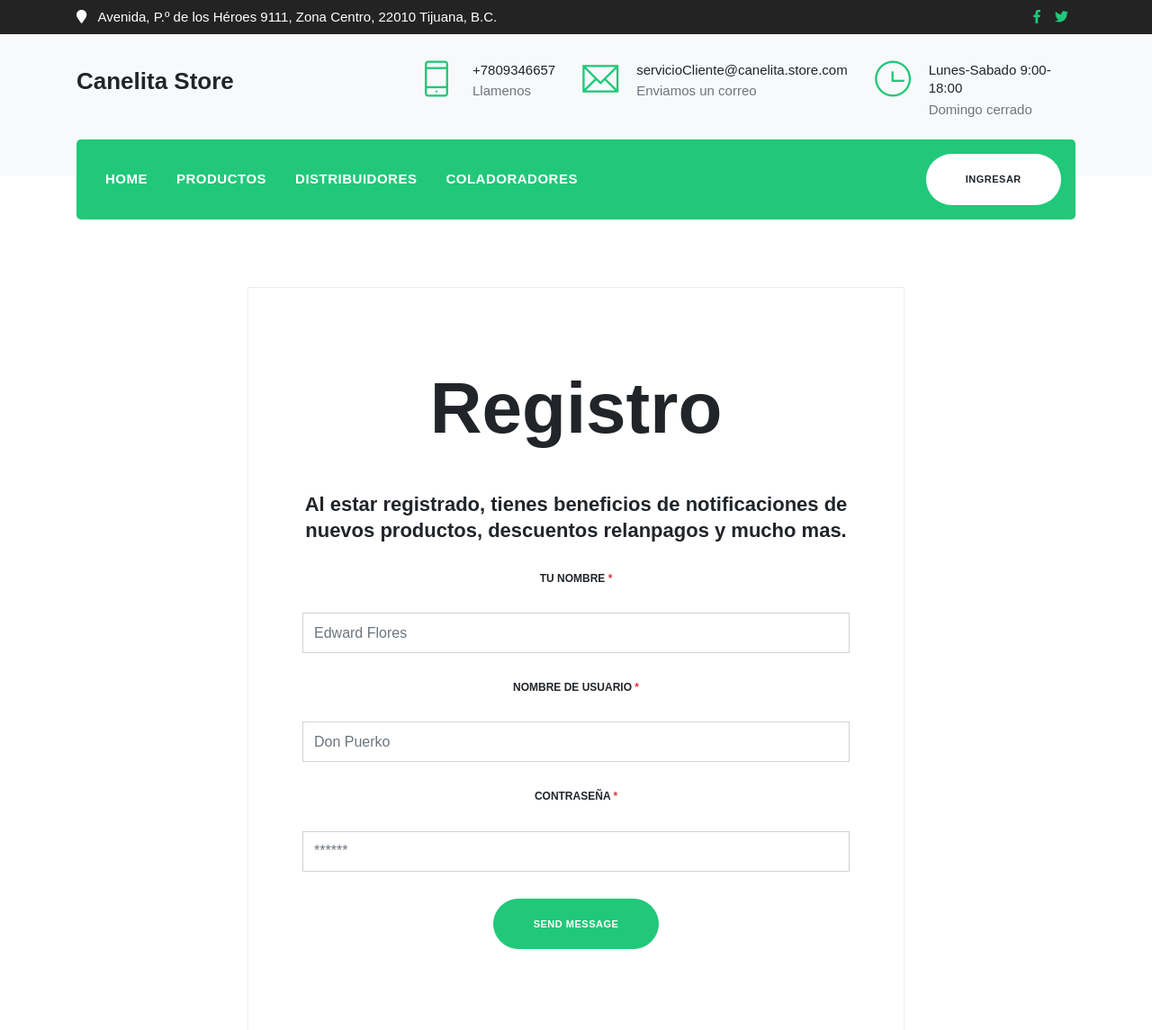
After one commit to EdwardCraft/canelita_store, a Django app: page /registro/ in a window 1280 px wide. The commit adds this page. Shown: the top 1145 px of the page at 90% size. Run offline with Django 3.2, Linux system fonts and the light colour scheme; some libraries are stand-ins or nearby versions; some web fonts are replaced.

Commit message:
app de usuarios

```diff
--- a/canelita_store/urls.py
+++ b/canelita_store/urls.py
@@ -8,7 +8,7 @@ from django.contrib import admin
 from django.conf import settings
 from django.conf.urls.static import static
 import tiendaCanelita.views as views
-
+import usuarioCanelita.views as user_views
 
 #urlpatterns = [
  #   path('admin/', admin.site.urls),
@@ -23,6 +23,9 @@ urlpatterns = [
     url(r'^productos/$', views.vista_prodctos, name='productos'),
     url(r'^distribuidores/$', views.vista_distribuidores, name='distribuidores'),
     url(r'^colaboradores/$', views.vista_colaboradores, name='colaboradores'),
+    url(r'^registro/$', user_views.vista_reigstro, name='registro'),
+    url(r'^sesionExitoso/$', user_views.vista_registroExitoso, name='registroExitoso'),
+    url(r'^sesion/$', user_views.vista_sesion, name='sesion'),
 
 ] + static(settings.MEDIA_URL, document_root=settings.MEDIA_ROOT)
 
--- a/templates/base.html
+++ b/templates/base.html
@@ -134,7 +134,7 @@
                         </li>
                     </ul>
                     <ul class="ml-lg-auto list-unstyled m-0">
-                        <li><a href="#" class="btn btn-white btn-circled">Ingresar</a></li>
+                        <li><a href={% url 'sesion' %} class="btn btn-white btn-circled">Ingresar</a></li>
                     </ul>
                 </div> <!-- / .navbar-collapse -->
             </nav>
--- a/templates/home.html
+++ b/templates/home.html
@@ -3,8 +3,7 @@
 {% block title %}Home{% endblock %}
 
 {% block content %}
-    <!-- HERO
-    ================================================== -->
+
     <section class="banner-area py-7">
         <!-- Content -->
         <div class="container">
--- /dev/null
+++ b/templates/registro.html
@@ -0,0 +1,59 @@
+{% extends "./base.html" %}
+{% load static %}
+{% block title %}Home{% endblock %}
+
+{% block content %}
+<section class="section" id="pricing">
+        <!-- Content -->
+        <div class="container">
+            <div class="row justify-content-center">
+                <div class="col-md-8 col-sm-6 col-md-6 text-center">
+                    <div class="pricing-box">
+                        <div class="price-block">
+                             <h2>Registro</h2>
+                        </div>
+                         <div class="price-block">
+                             <h3>
+                            Al estar registrado, tienes beneficios de notificaciones de nuevos productos,
+                            descuentos relanpagos y  mucho mas.
+                            </h3>
+                        </div>
+                        <form action="" method="POST"> {% csrf_token %}
+                            <div class="price-block">
+                                    <h3 class="h6 small d-block text-uppercase price-block">
+                                        Tu nombre
+                                        <span class="text-danger">*</span>
+                                    </h3>
+                                    <div class="input-group">
+                                        <input class="form-control" name="name" id="name" required="" placeholder="Edward Flores" type="text">
+                                    </div>
+                            </div>
+                            <div class="price-block">
+                                    <h3 class="h6 small d-block text-uppercase price-block">
+                                        nombre de usuario
+                                        <span class="text-danger">*</span>
+                                    </h3>
+                                    <div class="input-group">
+                                        <input class="form-control" name="user_name" id="user_name" required="" placeholder="Don Puerko" type="text">
+                                    </div>
+                            </div>
+                             <div class="price-block">
+                                    <h3 class="h6 small d-block text-uppercase price-block">
+                                        contraseña
+                                        <span class="text-danger">*</span>
+                                    </h3>
+                                    <div class="input-group">
+                                        <input class="form-control" name="pass" id="pass" required="" placeholder="******" type="text">
+                                    </div>
+                            </div>
+                            <div class="price-block">
+                                <input name="submit" type="submit" class="btn btn-primary btn-circled" value="Send Message">
+                            </div>
+                        </form>
+                    </div>
+                </div>
+            </div>
+        </div>
+</section>
+
+{%  endblock %}
--- a/usuarioCanelita/views.py
+++ b/usuarioCanelita/views.py
@@ -1 +1,23 @@
 from django.shortcuts import render
+from django.http import HttpResponse
+from usuarioCanelita.models import Usuario
+def vista_sesion(request):
+    return render(request, "sesion.html")
+
+def vista_registroExitoso(request):
+    return render(request, "registroExitoso.html")
+
+def vista_reigstro(request):
+    name = ""
+    user_name = ""
+    password = ""
+    if request.method == "POST" and  ("name" in request.POST) and ("user_name" in request.POST) and  ("pass" in request.POST):
+        name = request.POST["name"]
+        user_name = request.POST["user_name"]
+        password = request.POST["pass"]
+        c = Usuario(Nombre=name, Usuario=user_name, Contraseña=password)
+        c.save()
+        return render(request, "registroExitoso.html")
+    else:
+        print(request.POST)
+    return render(request, 'registro.html')
```
Also changed, not shown: templates/registroExitoso.html (added, +40 -0 lines), templates/sesion.html (added, +30 -0 lines), static/images/canelita_feliz.png (added), usuarioCanelita/formulario.py (added).
